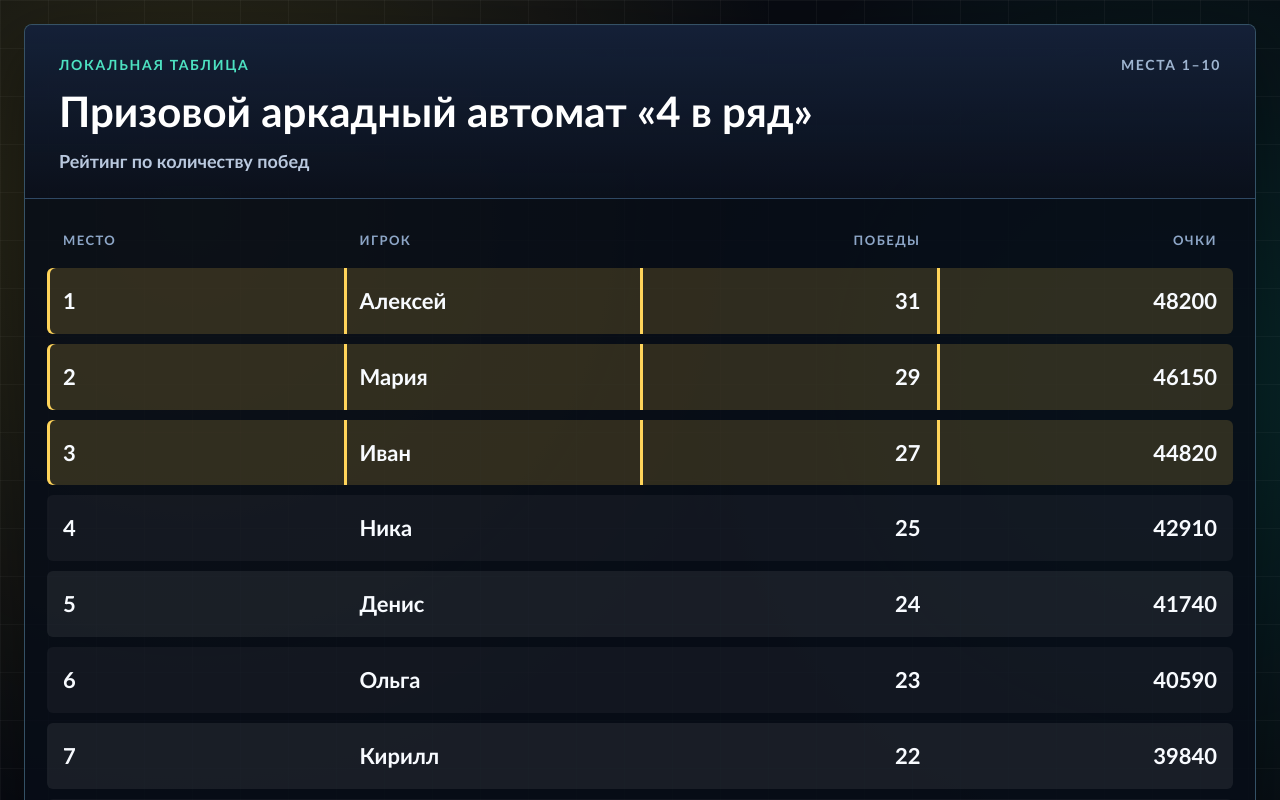
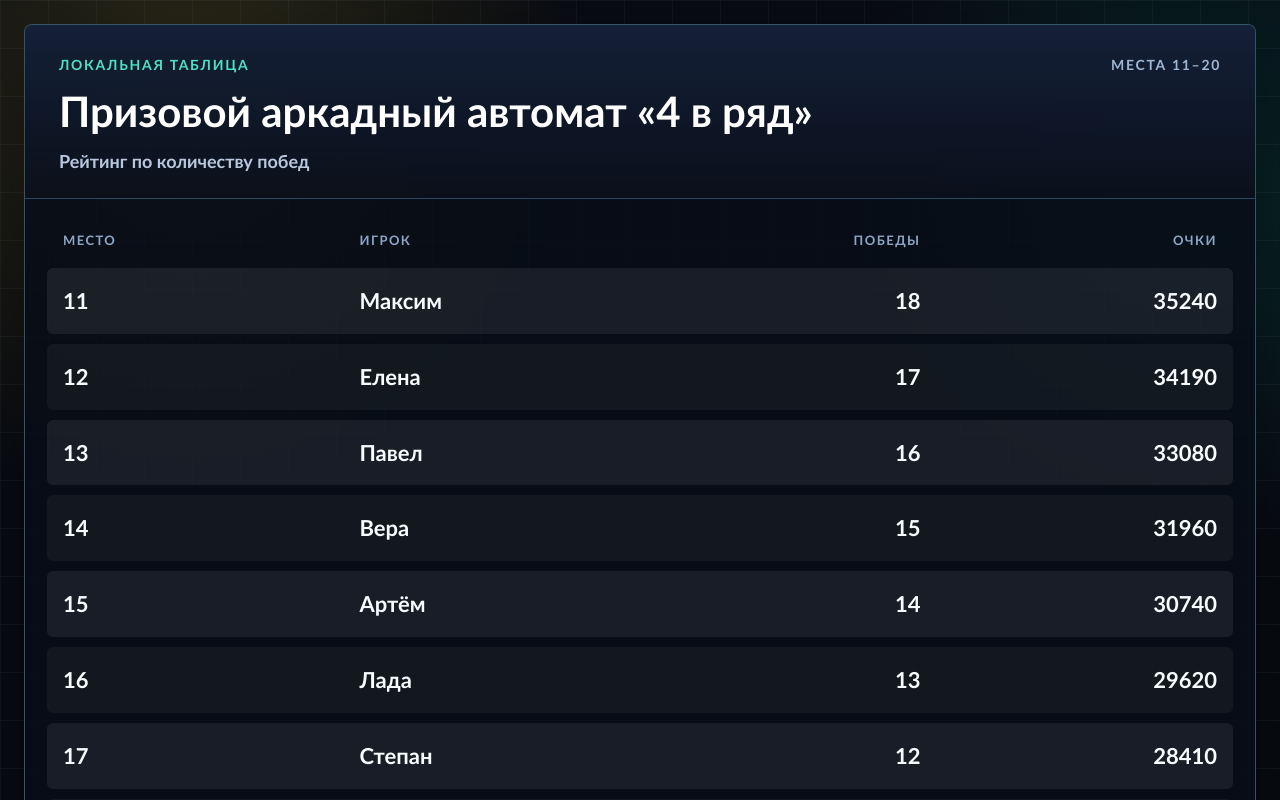
Before and after one commit to vadim-geraschenko/robotail-leaderboard, a React (Vite) app: page / in a window 1280 px wide. Shown: the top 800 px of the page. Built offline with nearby package versions, Linux system fonts and the light colour scheme.

Commit message:
Add automatic leaderboard rotation

```diff
--- a/src/App.css
+++ b/src/App.css
@@ -18,10 +18,12 @@
 }
 
 .app-stage {
-  display: grid;
-  grid-template-columns: minmax(0, 1fr) minmax(0, 1fr);
-  gap: 28px;
+  display: flex;
   min-height: calc(100vh - 80px);
+}
+
+.app-stage.single {
+  align-items: stretch;
 }
 
 .loading-state {
@@ -35,6 +37,7 @@
 .leaderboard-screen {
   display: flex;
   flex-direction: column;
+  width: 100%;
   min-width: 0;
   overflow: hidden;
   border: 1px solid rgba(142, 214, 255, 0.34);
@@ -43,6 +46,7 @@
   box-shadow:
     0 24px 70px rgba(0, 0, 0, 0.42),
     inset 0 1px 0 rgba(255, 255, 255, 0.08);
+  animation: scoreboard-slide 420ms ease-out both;
 }
 
 .leaderboard-screen.global {
@@ -174,6 +178,18 @@
   }
 
   .app-stage {
-    grid-template-columns: 1fr;
+    min-height: calc(100vh - 48px);
   }
 }
+
+@keyframes scoreboard-slide {
+  from {
+    opacity: 0;
+    transform: translateY(22px);
+  }
+
+  to {
+    opacity: 1;
+    transform: translateY(0);
+  }
+}
--- a/src/App.tsx
+++ b/src/App.tsx
@@ -2,14 +2,94 @@ import { useEffect, useState } from 'react'
 import './App.css'
 import { LeaderboardScreen } from './components/LeaderboardScreen/LeaderboardScreen'
 import { getPreparedLeaderboards } from './services/leaderboardService'
-import type { PreparedLeaderboards } from './types/leaderboard'
+import type {
+  LeaderboardPage,
+  PreparedLeaderboards,
+  RankedGlobalLeaderboardEntry,
+  RankedMachineResult,
+} from './types/leaderboard'
+
+const PAGE_DISPLAY_DURATION_MS = 5000
+
+type DisplaySlide =
+  | {
+      id: string
+      kind: 'local'
+      title: string
+      page: LeaderboardPage<RankedMachineResult>
+    }
+  | {
+      id: string
+      kind: 'global'
+      title: string
+      page: LeaderboardPage<RankedGlobalLeaderboardEntry>
+    }
+
+function buildDisplaySlides(leaderboards: PreparedLeaderboards): DisplaySlide[] {
+  const localSlides = leaderboards.localLeaderboards.flatMap((leaderboard) =>
+    leaderboard.pages.map((page) => ({
+      id: `${leaderboard.machineId}-${page.pageIndex}`,
+      kind: 'local' as const,
+      title: leaderboard.machineName,
+      page,
+    })),
+  )
+
+  const globalSlides = leaderboards.globalLeaderboard.pages.map((page) => ({
+    id: `global-${page.pageIndex}`,
+    kind: 'global' as const,
+    title: leaderboards.globalLeaderboard.title,
+    page,
+  }))
+
+  return [...localSlides, ...globalSlides]
+}
+
+function renderDisplaySlide(slide: DisplaySlide) {
+  if (slide.kind === 'global') {
+    return (
+      <LeaderboardScreen
+        key={slide.id}
+        kind={slide.kind}
+        title={slide.title}
+        page={slide.page}
+      />
+    )
+  }
+
+  return (
+    <LeaderboardScreen
+      key={slide.id}
+      kind={slide.kind}
+      title={slide.title}
+      page={slide.page}
+    />
+  )
+}
 
 function App() {
   const [leaderboards, setLeaderboards] = useState<PreparedLeaderboards | null>(null)
+  const [activeSlideIndex, setActiveSlideIndex] = useState(0)
 
   useEffect(() => {
     void getPreparedLeaderboards().then(setLeaderboards)
   }, [])
+
+  const displaySlides = leaderboards ? buildDisplaySlides(leaderboards) : []
+
+  useEffect(() => {
+    if (displaySlides.length === 0) {
+      return undefined
+    }
+
+    const timerId = window.setInterval(() => {
+      setActiveSlideIndex((currentIndex) => (currentIndex + 1) % displaySlides.length)
+    }, PAGE_DISPLAY_DURATION_MS)
+
+    return () => {
+      window.clearInterval(timerId)
+    }
+  }, [displaySlides.length])
 
   if (!leaderboards) {
     return (
@@ -19,24 +99,11 @@ function App() {
     )
   }
 
-  const firstLocalLeaderboard = leaderboards.localLeaderboards[0]
-  const firstLocalPage = firstLocalLeaderboard.pages[0]
-  const firstGlobalPage = leaderboards.globalLeaderboard.pages[0]
+  const activeSlide = displaySlides[activeSlideIndex]
 
   return (
     <main className="app-shell">
-      <div className="app-stage">
-        <LeaderboardScreen
-          kind="local"
-          title={firstLocalLeaderboard.machineName}
-          page={firstLocalPage}
-        />
-        <LeaderboardScreen
-          kind="global"
-          title={leaderboards.globalLeaderboard.title}
-          page={firstGlobalPage}
-        />
-      </div>
+      <div className="app-stage single">{renderDisplaySlide(activeSlide)}</div>
     </main>
   )
 }
```
